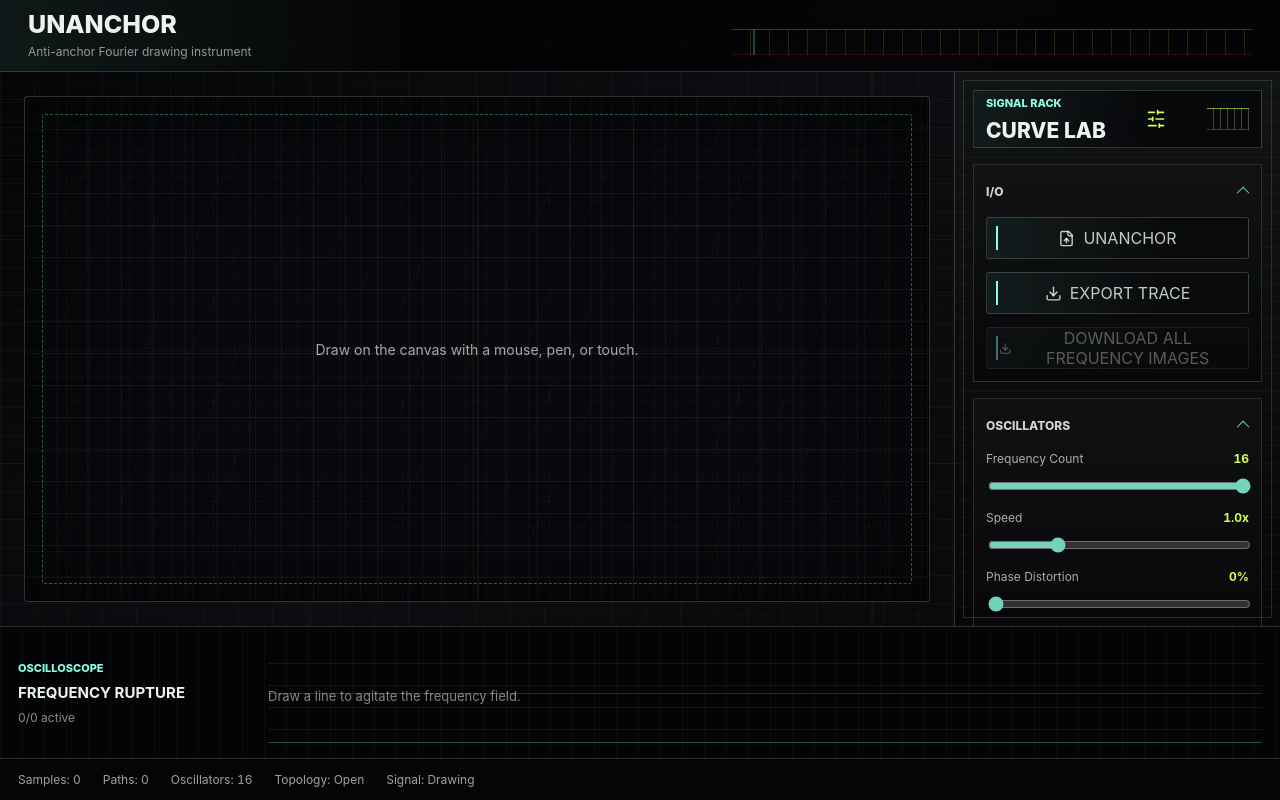
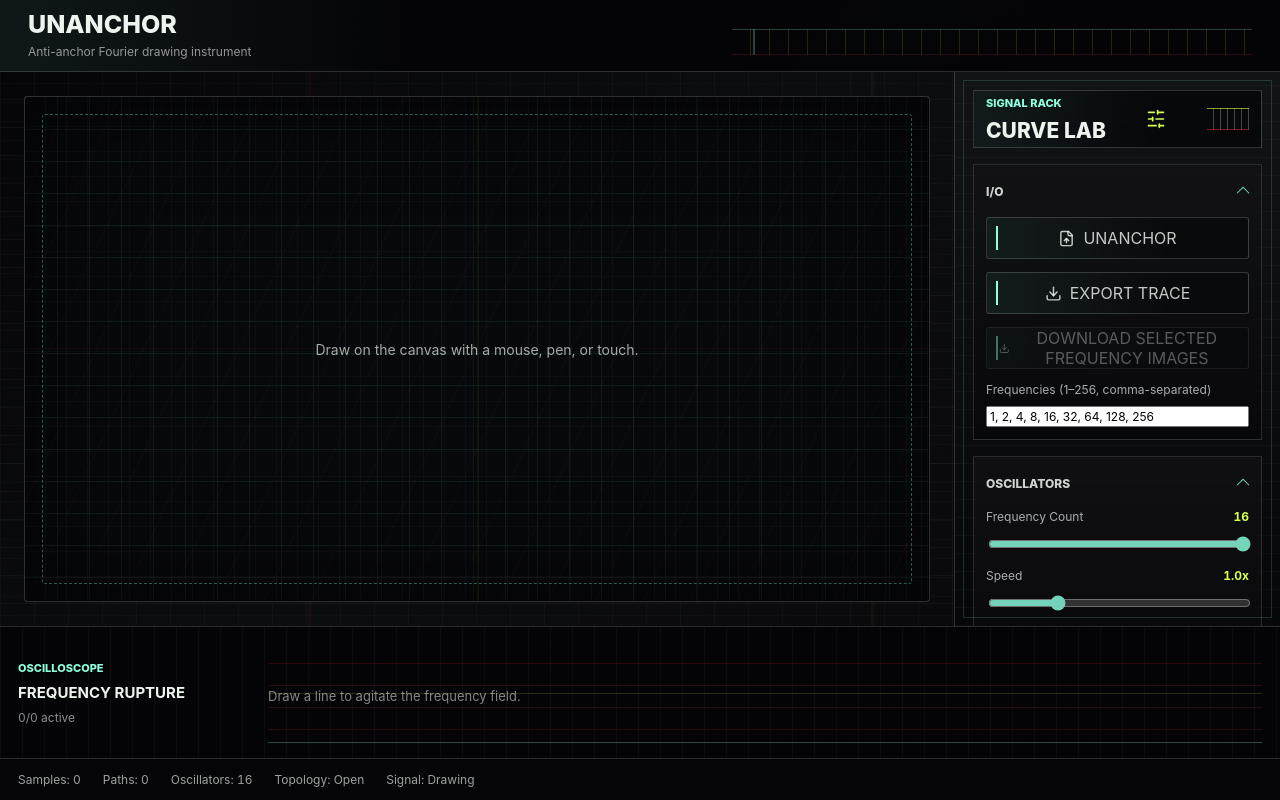
Before and after one commit to haram831/fakeAdobe, a React (Vite) app: page / in a window 1280 px wide. Built offline with nearby package versions, Linux system fonts and the light colour scheme.

Commit message:
feat: download selected frequency images

```diff
--- a/src/App.tsx
+++ b/src/App.tsx
@@ -327,14 +327,12 @@ function createZip(files: Array<{ name: string; contents: string }>): Blob {
   return new Blob(blobParts, { type: 'application/zip' });
 }
 
-function downloadFrequencyImages(paths: FourierPath[], state: DrawingState): string {
+function downloadFrequencyImages(paths: FourierPath[], state: DrawingState, frequencies: number[]): string {
   if (paths.length === 0) {
     throw new Error('Draw or import a trace before exporting frequency images.');
   }
 
-  const frequencyLimit = Math.max(...paths.map((path) => path.fourierComponents.length));
-  const files = Array.from({ length: frequencyLimit }, (_, index) => {
-    const frequencyCount = index + 1;
+  const files = frequencies.map((frequencyCount) => {
     const pathsAtFrequency = paths.map((path) => ({
       label: path.label,
       points: buildFullReconstructedPath(path, state, Math.min(frequencyCount, path.fourierComponents.length)),
@@ -359,7 +357,10 @@ function downloadFrequencyImages(paths: FourierPath[], state: DrawingState): str
     const svg = `<svg xmlns="http://www.w3.org/2000/svg" viewBox="0 0 ${width.toFixed(4)} ${height.toFixed(4)}">${pathMarkup}</svg>`;
     return { name: `unanchor-frequency-${frequencyCount}.svg`, contents: svg };
   }).filter((file): file is { name: string; contents: string } => file !== null);
-  const filename = 'unanchor-all-frequencies.zip';
+  if (files.length === 0) {
+    throw new Error('No SVG images could be generated for the selected frequencies.');
+  }
+  const filename = 'unanchor-selected-frequencies.zip';
   const url = URL.createObjectURL(createZip(files));
   const link = document.createElement('a');
   link.href = url;
@@ -628,12 +629,20 @@ export function App() {
     }
   };
 
-  const exportAllFrequencies = () => {
+  const exportSelectedFrequencies = (frequencyInput: string) => {
     try {
+      const tokens = frequencyInput.split(',').map((value) => value.trim());
+      if (tokens.length === 0 || tokens.some((value) => !/^\d+$/.test(value))) {
+        throw new Error('Enter comma-separated whole numbers from 1 to 256.');
+      }
+      const frequencies = [...new Set(tokens.map(Number))];
+      if (frequencies.some((frequency) => frequency < 1 || frequency > 256)) {
+        throw new Error('Frequencies must be integers from 1 to 256.');
+      }
       const pathsToExport = drawingState.paths.length > 1 && selectedPath
         ? [selectedPath]
         : drawingState.paths;
-      downloadFrequencyImages(pathsToExport, drawingState);
+      downloadFrequencyImages(pathsToExport, drawingState, frequencies);
       setExportError(null);
     } catch (error) {
       setExportError(error instanceof Error ? error.message : 'Failed to export frequency images.');
@@ -675,7 +684,7 @@ export function App() {
         exportError={exportError}
         onSvgImport={importSvgFile}
         onExport={exportSvg}
-        onExportAllFrequencies={exportAllFrequencies}
+        onExportAllFrequencies={exportSelectedFrequencies}
         onReset={resetDrawing}
       />
       <FrequencySpectrum
--- a/src/components/ControlPanel.tsx
+++ b/src/components/ControlPanel.tsx
@@ -1,4 +1,5 @@
 import { Download, FileUp, Link, RotateCcw, SlidersHorizontal, Zap } from 'lucide-react';
+import { useState } from 'react';
 import type { ChangeEvent, Dispatch, ReactNode, SetStateAction } from 'react';
 import type { ControlledFailureSettings, DrawingState, ViewMode } from '../types';
 
@@ -9,7 +10,7 @@ type ControlPanelProps = {
   exportError: string | null;
   onSvgImport: (file: File) => void;
   onExport: () => void;
-  onExportAllFrequencies: () => void;
+  onExportAllFrequencies: (frequencies: string) => void;
   onReset: () => void;
 };
 
@@ -76,6 +77,7 @@ export function ControlPanel({
   onExportAllFrequencies,
   onReset,
 }: ControlPanelProps) {
+  const [frequencyExportInput, setFrequencyExportInput] = useState('1, 2, 4, 8, 16, 32, 64, 128, 256');
   const frequencyLimit = getFrequencyLimit(drawingState);
   const frequencyCount = Math.min(drawingState.frequencyCount, frequencyLimit);
   const hasMultiplePaths = drawingState.paths.length > 1;
@@ -278,12 +280,23 @@ export function ControlPanel({
         <button
           type="button"
           className="panel-action-button"
-          onClick={onExportAllFrequencies}
+          onClick={() => onExportAllFrequencies(frequencyExportInput)}
           disabled={drawingState.paths.length === 0}
         >
           <Download size={17} aria-hidden="true" />
-          Download All Frequency Images
+          Download Selected Frequency Images
         </button>
+        <label className="control-row">
+          <span>Frequencies (1–256, comma-separated)</span>
+          <input
+            type="text"
+            inputMode="numeric"
+            value={frequencyExportInput}
+            onChange={(event) => setFrequencyExportInput(event.currentTarget.value)}
+            placeholder="1, 8, 16, 64"
+            aria-label="Frequencies to export"
+          />
+        </label>
         {exportError ? <p className="control-error">{exportError}</p> : null}
       </ControlSection>
 
```
